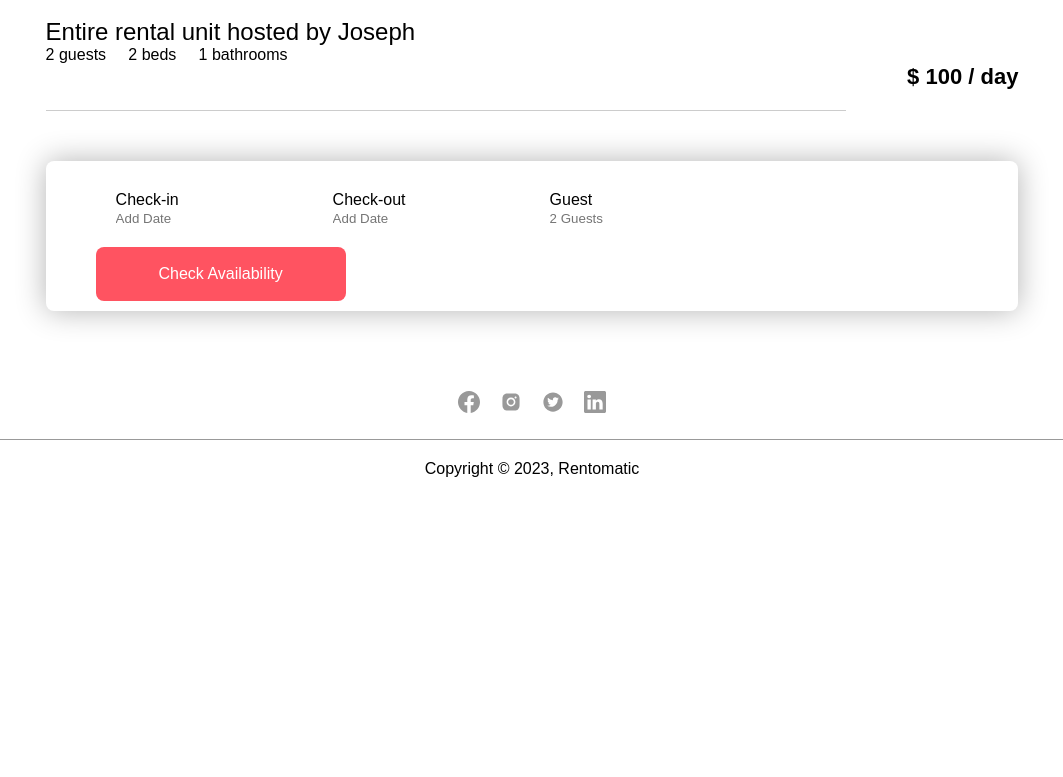
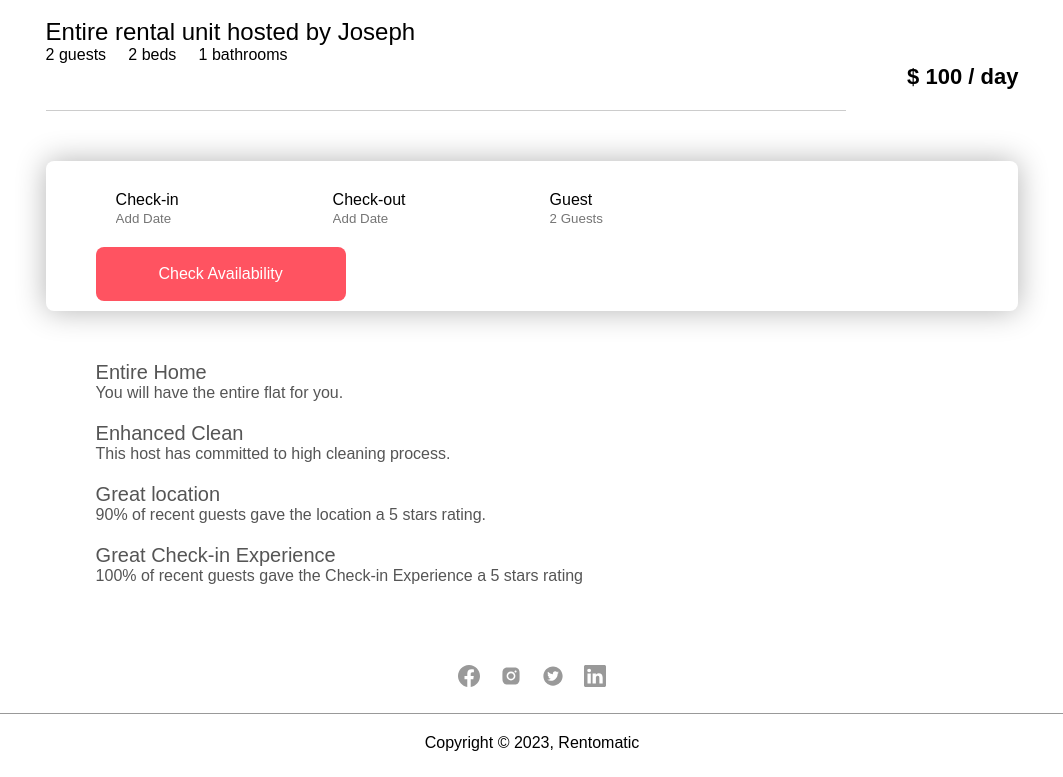
Before and after one commit to Ali-zayn/Rentomatic, a React (Create React App) app in the folder RentomaticCode/frontend/: page /Estate in a window 1280 px wide. Shown: the part 765-1542 px from the top of the page, without its empty margins (108-1171 px from the left). Before the commit the page ends 1268 px from the top, so only its background shows below. Built offline with nearby package versions, Linux system fonts and the light colour scheme.

Commit message:
details list

```diff
--- a/RentomaticCode/frontend/src/componets/Estate.css
+++ b/RentomaticCode/frontend/src/componets/Estate.css
@@ -82,3 +82,19 @@
 .guest-field{
     flex: 1;
 }
+.details-list{
+    list-style: none;
+    margin: 50px 0;
+}
+.details-list li{
+    margin-left: 50px;
+    font-size: 20px;
+    font-weight: 500;
+    margin-bottom: 20px;
+    color: #555;
+}
+.details-list li span{
+    display: block;
+    font-weight: 400;
+    font-size: 16px;
+}
--- a/RentomaticCode/frontend/src/componets/Estate.jsx
+++ b/RentomaticCode/frontend/src/componets/Estate.jsx
@@ -84,6 +84,20 @@ function Estate() {
             <button type="submit">Check Availability</button>
 
         </form>
+        <ul className="details-list">
+          <li>Entire Home
+            <span>You will have the entire flat for you.</span>
+          </li>
+          <li>Enhanced Clean
+            <span>This host has committed to high cleaning process.</span>
+          </li>
+          <li>Great location
+            <span>90% of recent guests gave the location a 5 stars rating.</span>
+          </li>
+          <li>Great Check-in Experience
+            <span>100% of recent guests gave the Check-in Experience a 5 stars rating</span>
+          </li>
+        </ul>
       </div>
       <Footer />
     </div>
```
